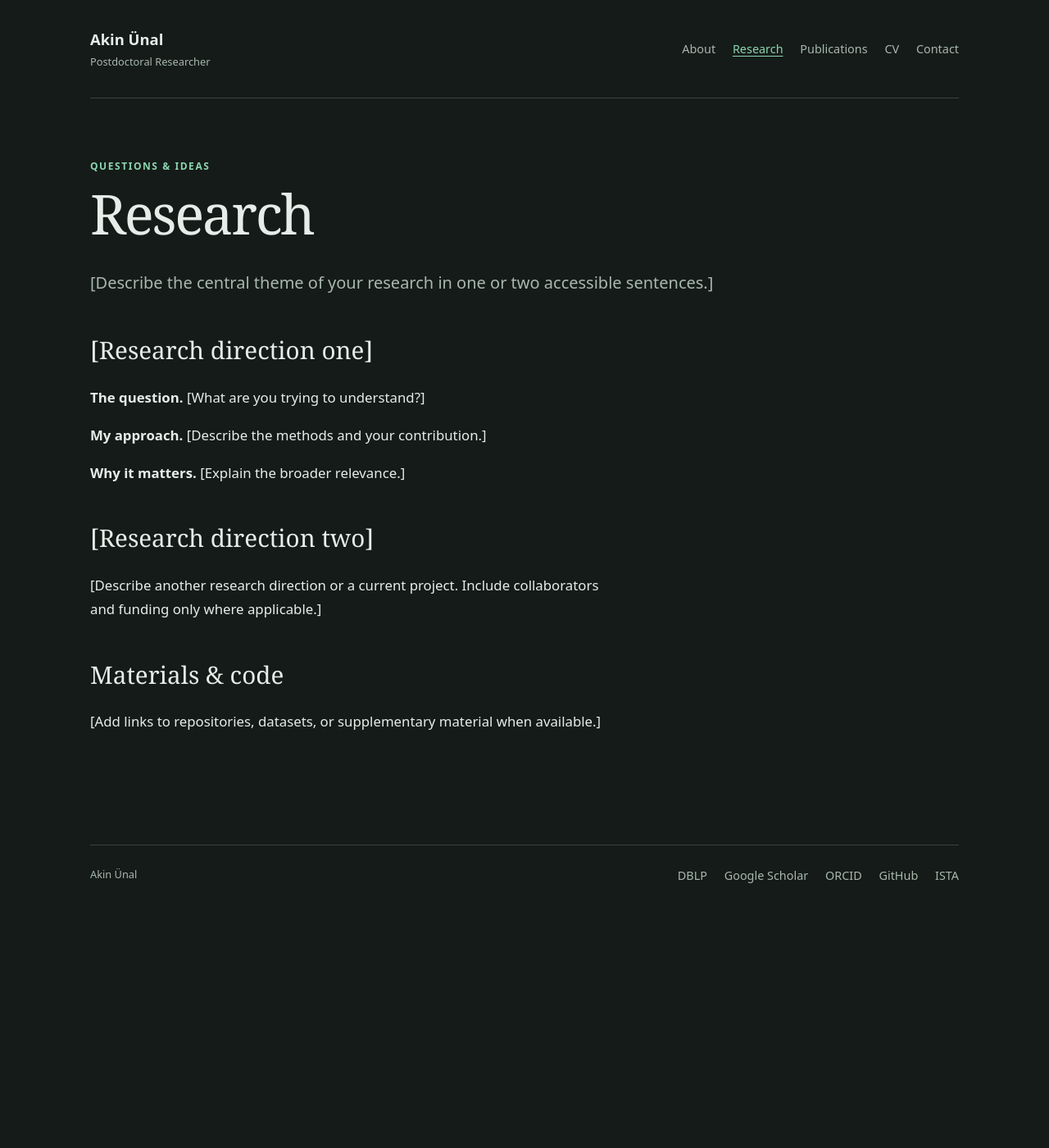
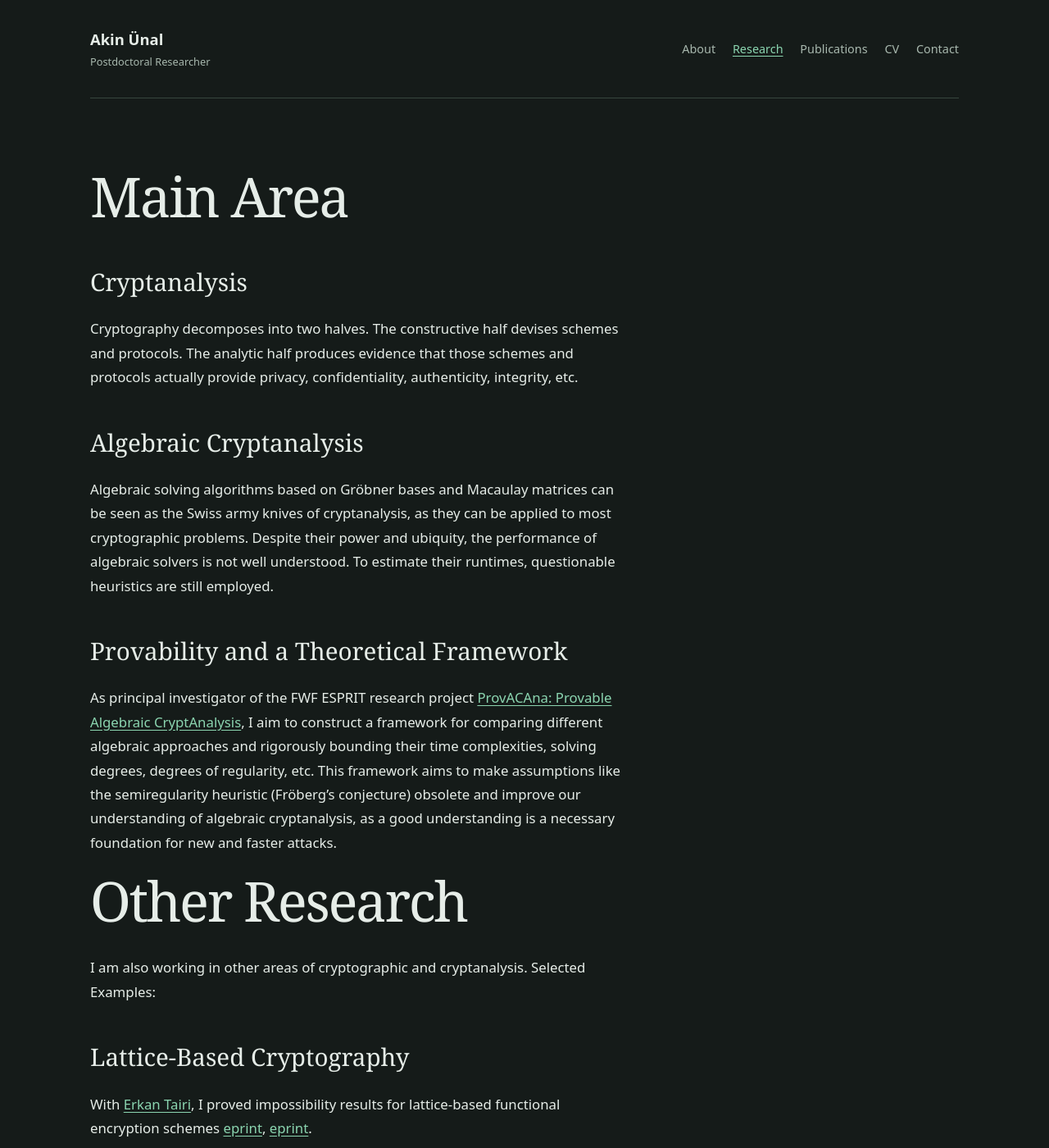
Before and after one commit to Semigroup/Semigroup.github.io, a Jekyll site: the page built from research.md, in a window 1280 px wide and 1400 px high. Shown: the whole window at 82% size. Built offline with Jekyll 4.4.1, drawn with Linux system fonts in a browser that asks for light colours; some of the changed text lies outside the part shown.

Commit message:
research

```diff
--- a/_config.yml
+++ b/_config.yml
@@ -1,5 +1,5 @@
 title: "Akin Ünal"
-description: "Postdoctoral researcher, Algebraic Cryptanalysis, Institute of Science and Technology Austria"
+description: "Postdoctoral Researcher, Algebraic Cryptanalysis, Institute of Science and Technology Austria"
 url: "https://semigroup.github.io"
 baseurl: ""
 lang: en
--- a/research.md
+++ b/research.md
@@ -1,24 +1,63 @@
 ---
 title: Research
 permalink: /research/
-eyebrow: Questions & ideas
 ---
-# Research
+# Main Area
+## Cryptanalysis
+Cryptography decomposes into two halves.
+The constructive half devises schemes and protocols.
+The analytic half produces evidence that those schemes and protocols
+actually provide privacy, confidentiality, authenticity, integrity, etc.
 
-<p class="lead">[Describe the central theme of your research in one or two accessible sentences.]</p>
+## Algebraic Cryptanalysis
+Algebraic solving algorithms based on Gröbner bases and Macaulay matrices
+can be seen as the Swiss army knives of cryptanalysis, as they can be applied
+to most cryptographic problems.
+Despite their power and ubiquity, the performance of algebraic solvers
+is not well understood.
+To estimate their runtimes, questionable heuristics are still employed.
 
-## [Research direction one]
+## Provability and a Theoretical Framework
+As principal investigator of the FWF ESPRIT research project [ProvACAna: Provable Algebraic CryptAnalysis](https://www.fwf.ac.at/en/research-radar/10.55776/ESP1735525),
+I aim to construct a framework for comparing different algebraic approaches
+and rigorously bounding their time complexities, solving degrees, degrees of regularity, etc.
+This framework aims to make assumptions like the semiregularity heuristic (Fröberg's conjecture)
+obsolete and improve our understanding of algebraic cryptanalysis,
+as a good understanding is a necessary foundation for new and faster attacks.
 
-**The question.** [What are you trying to understand?]
+# Other Research
+I am also working in other areas of cryptographic and cryptanalysis.
+Selected Examples:
 
-**My approach.** [Describe the methods and your contribution.]
+## Lattice-Based Cryptography
+With [Erkan Tairi](https://erkantairi.com/), I proved impossibility results for lattice-based
+functional encryption schemes
+[eprint](https://eprint.iacr.org/2020/163),
+[eprint](https://eprint.iacr.org/2023/719).
 
-**Why it matters.** [Explain the broader relevance.]
+With [Ivy K.Y. Woo](https://ivyw.ooo/) and [Chris Brzuska](https://www.aalto.fi/en/people/chris-brzuska),
+I broke the very popular private-coin version of the evasive LWE assumption
+[eprint](https://eprint.iacr.org/2024/2000).
 
-## [Research direction two]
+## Cryptanalysis of Lightweight Pseudorandom Number Generators
+I did some algebraic cryptanalysis
+on PRGs of low degree/locality
+[eprint](https://eprint.iacr.org/2023/119),
+[eprint](https://eprint.iacr.org/2023/550).
 
-[Describe another research direction or a current project. Include collaborators and funding only where applicable.]
+With [Pierrick Méaux](https://pierrickmeaux.com/)
+and Antonio Giulio D’Antona, I attacked the popular
+class of THR-XOR PRGs and introduced the notion of common bias
+[eprint](https://eprint.iacr.org/2026/880).
 
-## Materials & code
+## Generic Group Lower Bounds
+I am interested in lower bounds for group-based
+primitives in ideal models.
+[Julia Kastner](https://juliakastner.github.io/), [Nicholas Brandt](https://nicholasbrandt.de/),
+[Bogdan Ursu](https://bogdanbear.github.io/) and [Dennis Hofheinz](https://people.inf.ethz.ch/dhofheinz/)
+and I established lower bounds for VRFs and LTFs in the
+generic group model [eprint](https://eprint.iacr.org/2022/762),
+[eprint](https://eprint.iacr.org/2023/866).
 
-[Add links to repositories, datasets, or supplementary material when available.]
+I also like to work on constructions in the generic group model
+[eprint](https://eprint.iacr.org/2025/1045).
```
Also changed, not shown: index.md (+3 -2 lines).
